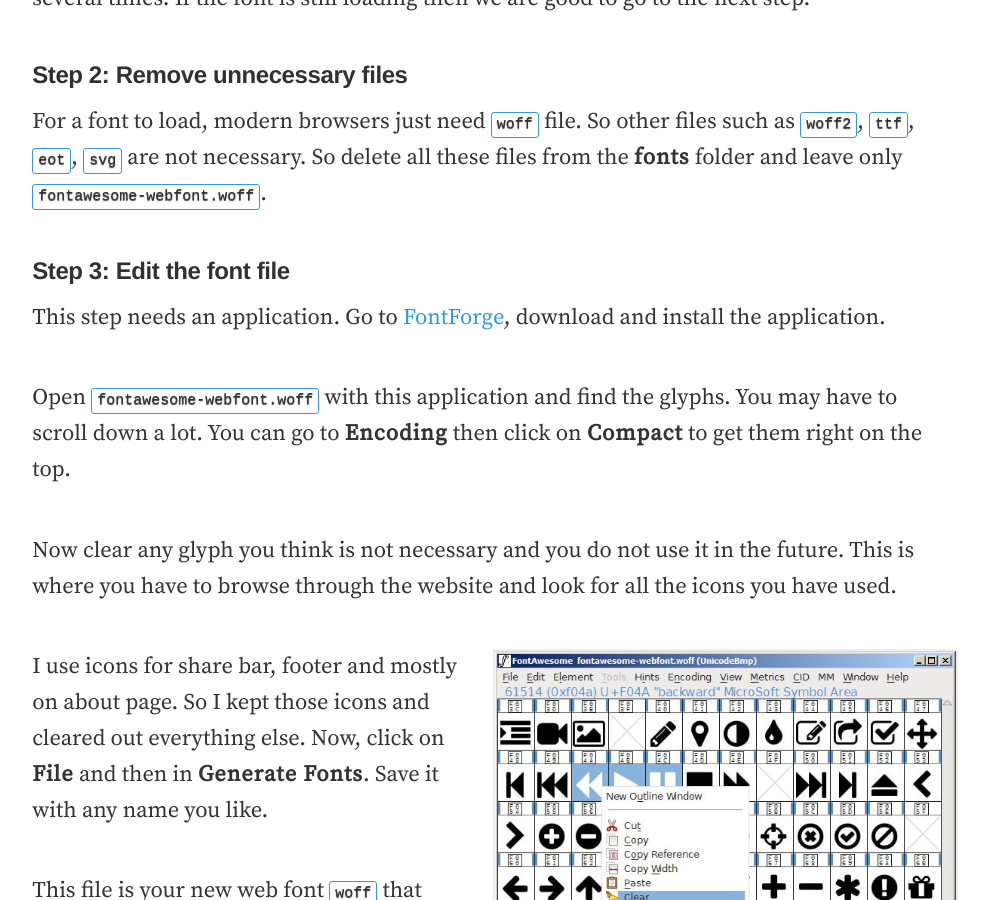
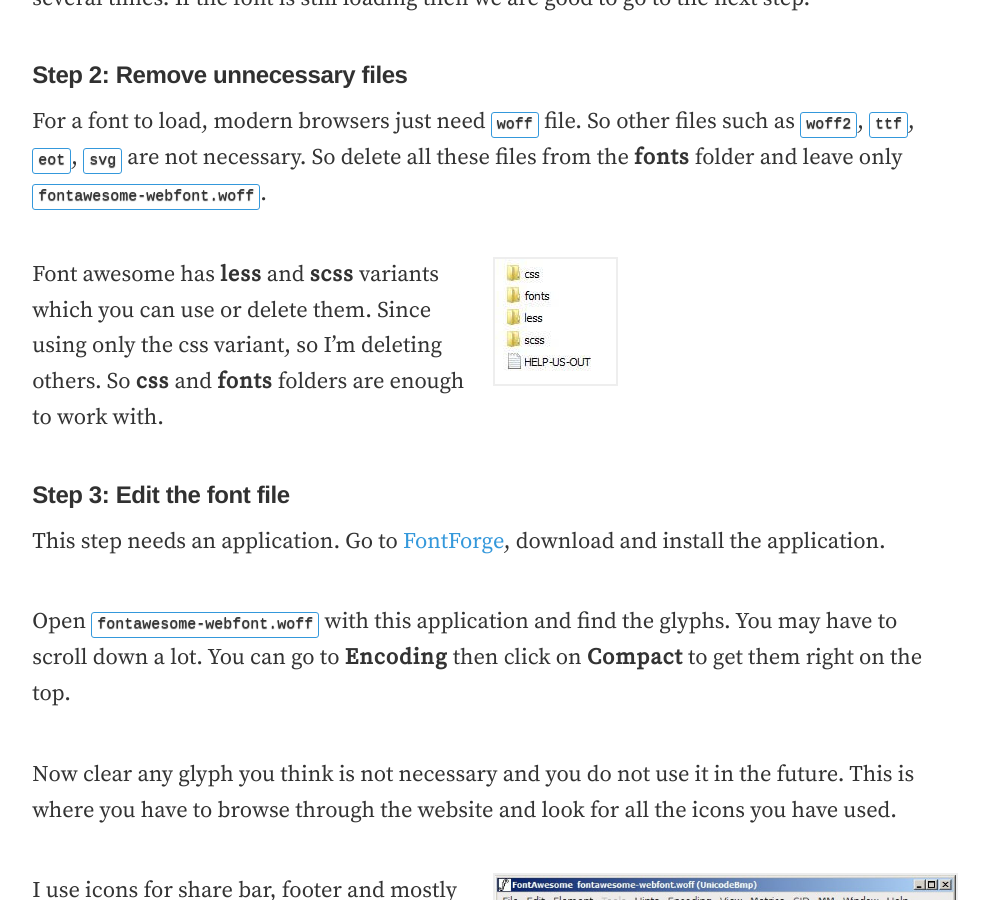
Before and after one commit to gaganmaheshwari/blog-webjeda, a Jekyll site: the page built from _posts/2016-05-31-optimize-fontawesome.md, in a window 1280 px wide and 900 px high, scrolled down 2992 px. Shown: the whole window, without its empty margins (147-1136 px from the left). Built offline with Jekyll 4.4.1, drawn with Linux system fonts in a browser that asks for light colours; comment, search, counter and statistics services are not loaded.

Commit message:
no message

```diff
--- a/_posts/2016-05-31-optimize-fontawesome.md
+++ b/_posts/2016-05-31-optimize-fontawesome.md
@@ -52,7 +52,13 @@
 ### Step 2: Remove unnecessary files
 For a font to load, modern browsers just need ``woff`` file. So other files such as ``woff2``, ``ttf``, ``eot``, ``svg`` are not necessary. So delete all these files from the **fonts** folder and leave only ``fontawesome-webfont.woff``.
 
+![font awesome contents](/images/optimize-fontawesome-css.jpg)
+{: .right .half}
+
+Font awesome has **less** and **scss** variants which you can use or delete them. Since using only the css variant, so I'm deleting others. So **css** and **fonts** folders are enough to work with.
+
 ### Step 3: Edit the font file
+{: .clear}
 This step needs an application. Go to [FontForge](http://fontforge.github.io/en-US/){:rel='nofollow'}{:target="_blank"}, download and install the application.
 
 Open ``fontawesome-webfont.woff`` with this application and find the glyphs. You may have to scroll down a lot. You can go to **Encoding** then click on **Compact** to get them right on the top.
```
Also changed, not shown: images/optimize-fontawesome-css.jpg (added).
